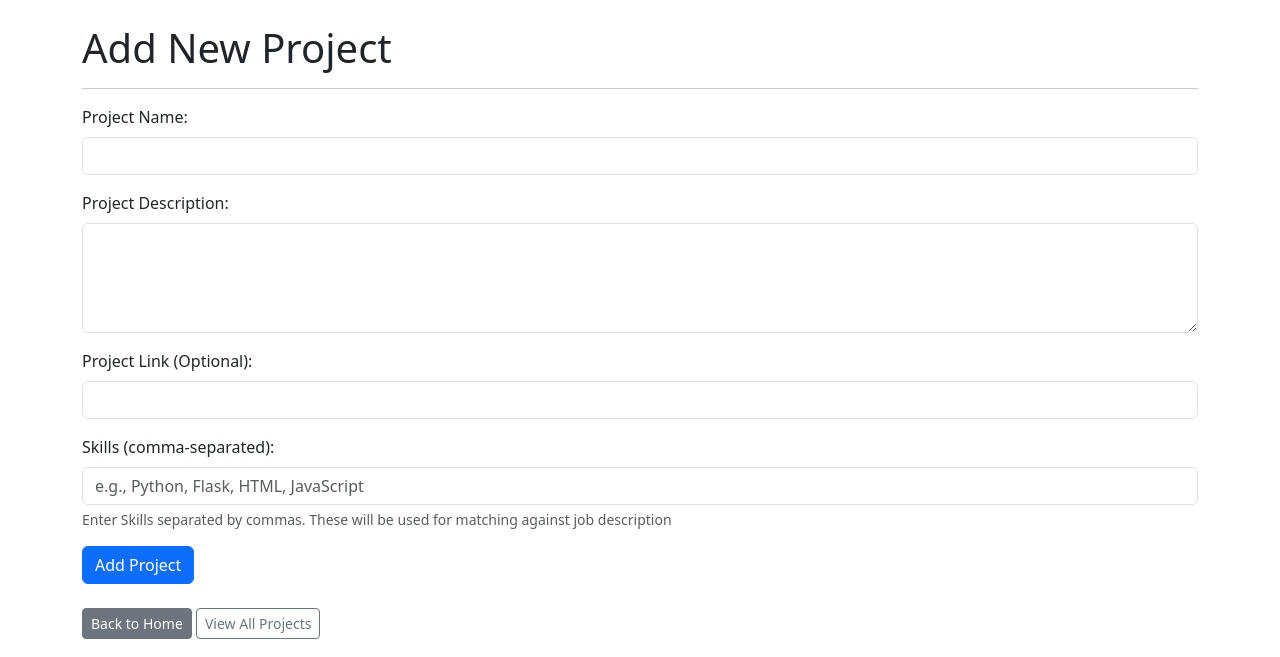
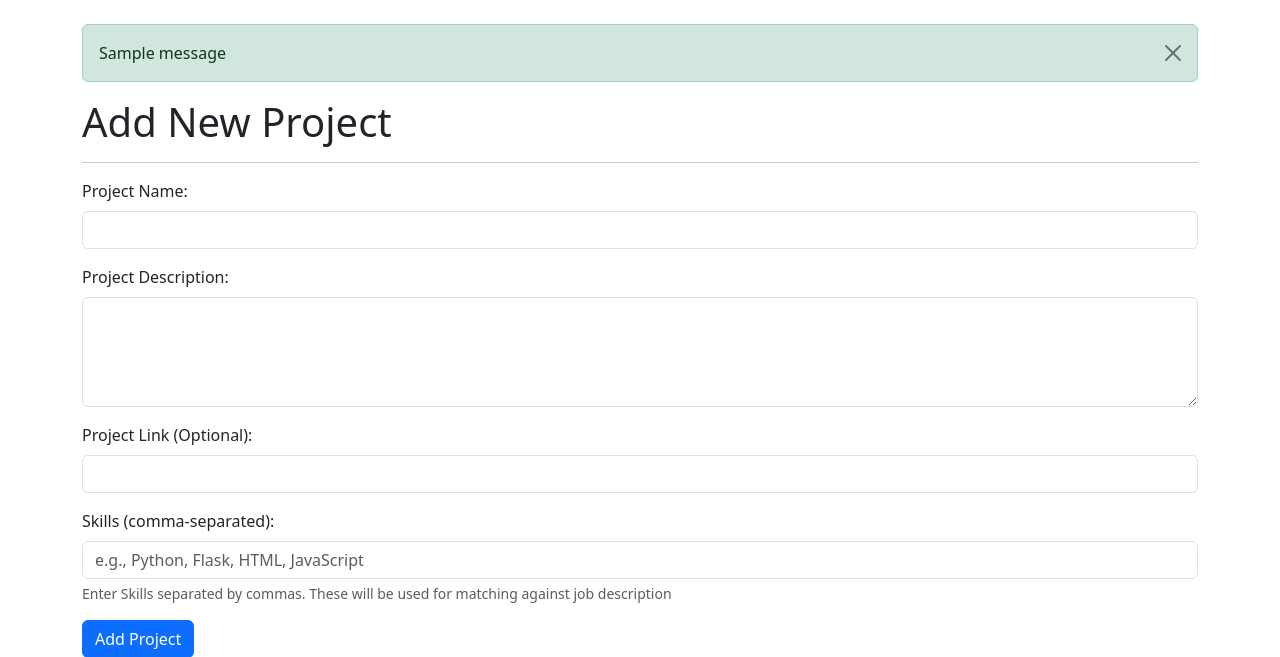
Before and after one commit to ebarcly/SkillSync, a Flask app: page /add in a window 1280 px wide. Shown: the part 56-713 px from the top of the page. Run offline with Flask 3, Linux system fonts and the light colour scheme; one stand-in notice (Sample message) is shown.

Commit message:
Refactor add_project response/feedback to redirect with flash messages

```diff
--- a/app.py
+++ b/app.py
@@ -1,5 +1,9 @@
-from flask import Flask, jsonify, render_template, request
+import os
+from dotenv import load_dotenv
+from flask import Flask, render_template, request, redirect, url_for, flash
 import re # For later use, for more advance parsing
+
+load_dotenv()
 
 # Sample data for projects
 projects = [
@@ -20,6 +24,7 @@ projects = [
 ]
 
 app = Flask(__name__)
+app.secret_key = os.environ.get('SECRET_KEY')
 
 @app.route('/')
 def index():
@@ -41,20 +46,22 @@ def add_project_form():
 def add_new_project():
     name = request.form['name']
     description = request.form['description']
-    link = request.form['link']
-    skills_str = request.form['skills']
+    link = request.form.get('link')
+    skills_str = request.form.get('skills')
     skills = [skill.strip() for skill in skills_str.split(',')] if skills_str else []
 
     # Create a new project dictionary
     new_project = {
-        'id': len(projects) + 1,
+        'id': len(projects) + 1,  #  need to change with a database
         'name': name,
         'description': description,
         'link': link,
         'skills': skills
     }
     projects.append(new_project)
-    return jsonify({'message': 'Project added successfully', 'project': new_project})
+
+    flash(f"Project '{name}' added successfully!", 'success')
+    return redirect(url_for('list_projects'))
 
 # Route to serve the HTML form for job description analysis
 @app.route('/analyze_form')
--- a/templates/base.html
+++ b/templates/base.html
@@ -33,6 +33,18 @@
 
         <main class="container">
             {# Where page-specific content will go #}
+            {% with messages = get_flashed_messages(with_categories=true) %}
+            {% if messages %}
+            {% for category, message in messages %}
+            <div class="alert alert-{{ category }} alert-dismissible fade show" role="alert">
+                {{ message }}
+                <button type="button" class="btn-close" data-bs-dismiss="alert" aria-label="Close"></button>
+            </div>
+            {% endfor %}
+            {% endif %}
+            {% endwith %}
+
+
             {% block content %}
             {% endblock %}
         </main>
```
